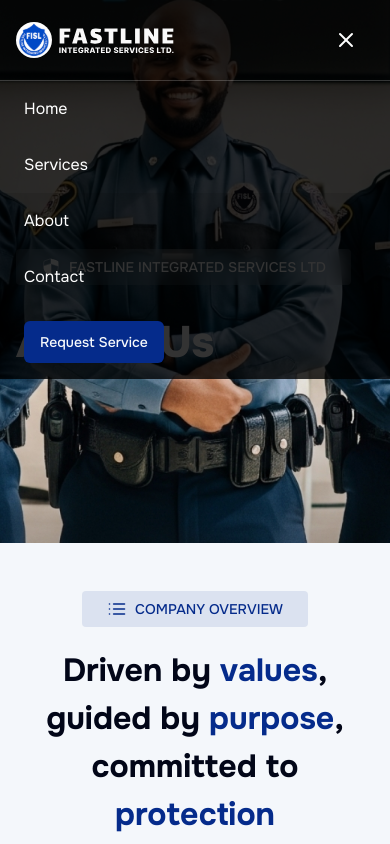
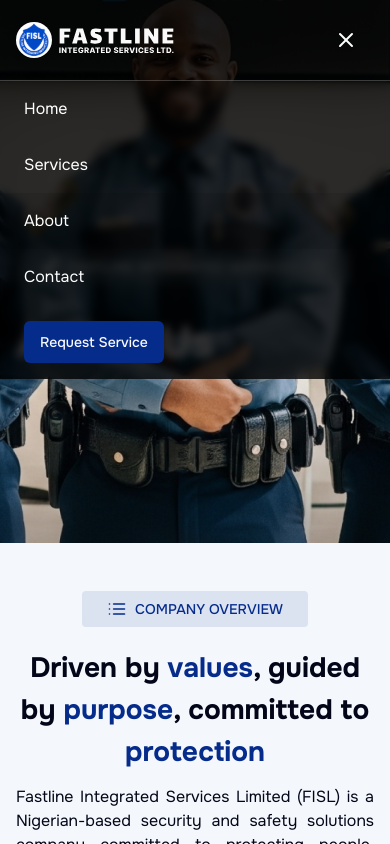
Before and after one commit to jvstln/fastline, a Next.js app: page /about in a window 390 px wide. Both pictures are taken after a click on the button 346 px from the left and 40 px from the top of the page. Shown: the top 844 px of the page. Built offline with nearby package versions, Linux system fonts and the light colour scheme.

Commit message:
style: make header sticky

```diff
--- a/src/components/header.tsx
+++ b/src/components/header.tsx
@@ -1,6 +1,11 @@
 "use client";
 import { MenuIcon, XIcon } from "lucide-react";
-import { AnimatePresence, motion } from "motion/react";
+import {
+	AnimatePresence,
+	motion,
+	useMotionValueEvent,
+	useScroll,
+} from "motion/react";
 import Image from "next/image";
 import Link from "next/link";
 import { usePathname } from "next/navigation";
@@ -29,8 +34,10 @@
 	},
 };
 
+const HEADER_HEIGHT = 80;
+
 export const Header = ({
-	showRequestServiceButton = true,
+	showRequestServiceButton: _showRequestServiceButton = true,
 	mode = "dark",
 }: {
 	showRequestServiceButton?: boolean;
@@ -39,13 +46,11 @@
 	const pathname = usePathname();
 	const [open, setOpen] = useState(false);
 	const isMobile = useBreakpoint("max-lg");
-
-	const isLinkActive = (href: string) => {
-		return (
-			(pathname.startsWith(href) && href !== "/") ||
-			(pathname === "/" && href === "/")
-		);
-	};
+	const { scrollY } = useScroll();
+	const [scrollStatus, setScrollStatus] = useState<{
+		direction: "up" | "down";
+		isInView: boolean;
+	}>({ direction: "down", isInView: true });
 
 	// Lisen for outside clicks
 	useEffect(() => {
@@ -62,16 +67,53 @@
 		return () => document.removeEventListener("click", handler);
 	}, []);
 
+	useMotionValueEvent(scrollY, "change", (latest) => {
+		const previous = scrollY.getPrevious();
+		const isInView = latest < HEADER_HEIGHT;
+
+		if (!previous || isInView === scrollStatus.isInView) return;
+
+		setScrollStatus((prev) => {
+			return {
+				...prev,
+				direction: latest - previous > 0 ? "down" : "up",
+				isInView,
+			};
+		});
+
+		console.log("in view", isInView, latest - previous > 0 ? "down" : "up");
+	});
+
+	const isLinkActive = (href: string) => {
+		return (
+			(pathname.startsWith(href) && href !== "/") ||
+			(pathname === "/" && href === "/")
+		);
+	};
+
+	const showRequestServiceButton =
+		_showRequestServiceButton || !scrollStatus.isInView;
+
 	return (
-		<header
+		<motion.header
 			className={cn(
-				"relative z-30",
+				"z-30 w-full",
 				mode === "dark" ? "bg-black/5" : "bg-white",
 				open && isMobile && (mode === "dark" ? "bg-black/80" : "bg-white/80"),
+				scrollStatus.isInView
+					? "relative"
+					: cn(
+							"-translate-y-full fixed backdrop-blur-xs",
+							mode === "dark" ? "bg-black/80" : "bg-white/80",
+						),
 			)}
+			animate={{ y: scrollStatus.isInView ? 0 : "100%" }}
 		>
 			<nav data-slot="header-nav" className="px-4">
-				<ul className="container mx-auto flex h-20 justify-between gap-8 py-3">
+				<ul
+					className="container mx-auto flex justify-between gap-8 py-3"
+					style={{ height: HEADER_HEIGHT }}
+				>
 					<li className="self-center">
 						<Link href="/">
 							<Image
@@ -131,7 +173,7 @@
 							exit="initial"
 							variants={fadeInVariants}
 							className={cn(
-								"-mx-4 absolute flex w-full flex-col overflow-hidden border-white/20 border-t",
+								"-mx-4 absolute flex w-full flex-col overflow-hidden border-white/20 border-t backdrop-blur-xs",
 								mode === "dark" ? "bg-black/80" : "bg-white/80",
 							)}
 						>
@@ -172,6 +214,6 @@
 					)}
 				</AnimatePresence>
 			</nav>
-		</header>
+		</motion.header>
 	);
 };
--- a/src/components/hero.tsx
+++ b/src/components/hero.tsx
@@ -98,7 +98,7 @@
 			<motion.h2
 				variants={appearVariants}
 				className={cn(
-					"mt-5 mb-3 font-bold text-[2rem]",
+					"mt-5 mb-3 font-bold text-[1.75rem] md:text-[2rem]",
 					props.classNames?.title,
 				)}
 			>
@@ -106,7 +106,7 @@
 			</motion.h2>
 			<motion.p
 				variants={appearVariants}
-				className={cn("text-lg opacity-60", props.classNames?.subtitle)}
+				className={cn("opacity-60 md:text-lg", props.classNames?.subtitle)}
 			>
 				{props.subtitle}
 			</motion.p>
--- a/src/components/home/hero.tsx
+++ b/src/components/home/hero.tsx
@@ -1,15 +1,12 @@
 "use client";
 import { motion } from "motion/react";
-import Image from "next/image";
 import Link from "next/link";
 import { stats } from "@/lib/data";
-import { MotionBadge } from "@/lib/motion.util";
+import { MotionBadge, MotionImage } from "@/lib/motion.util";
 import homepageHeroImage from "@/public/images/homepage-hero.png";
 import { Header } from "../header";
 import { ShieldIcon } from "../icons";
 import { Button } from "../ui/button";
-
-const MotionImage = motion(Image);
 
 const heroContentVariants = {
 	initial: (custom: number) => ({ opacity: 0, y: (custom + 1) * 30 }),
```
